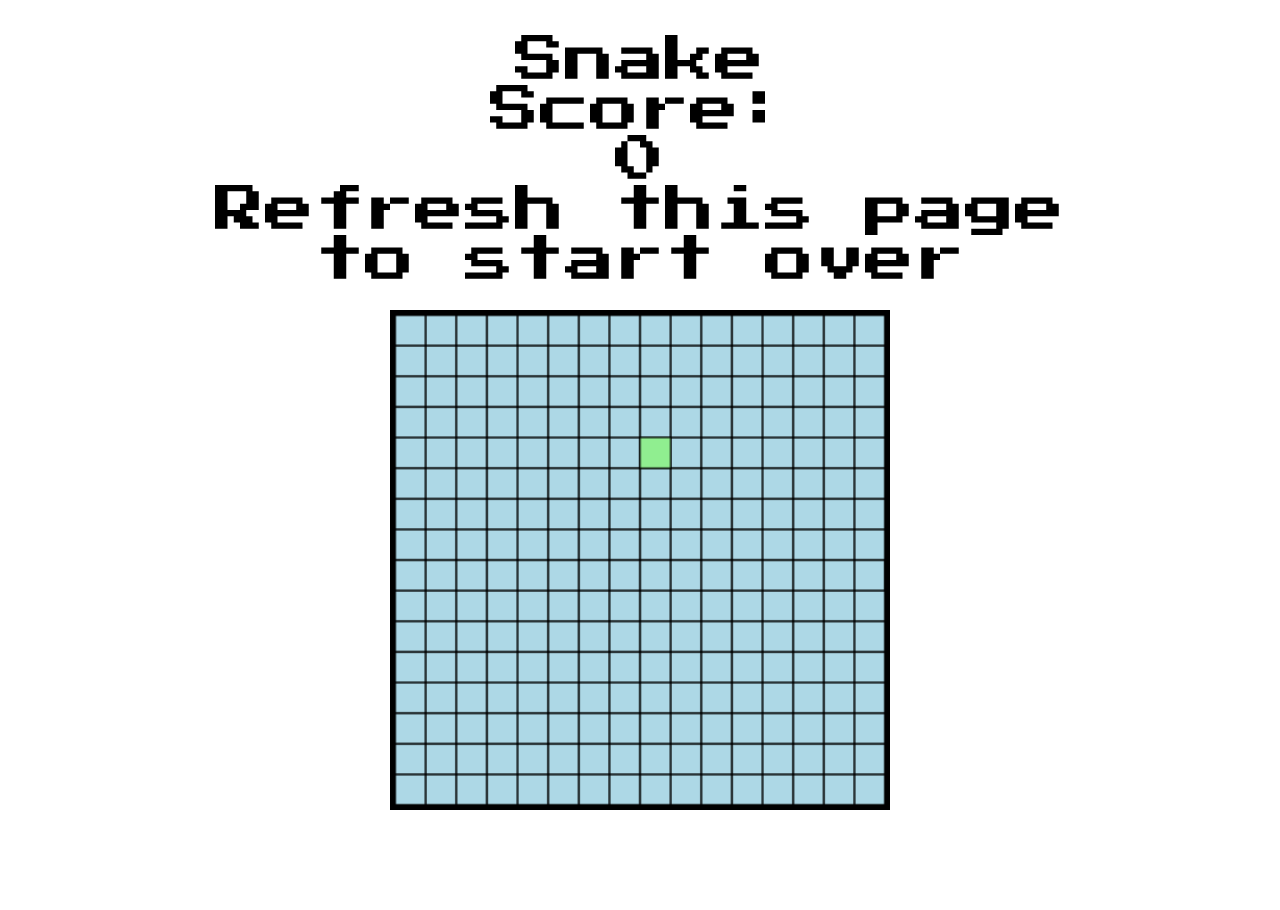
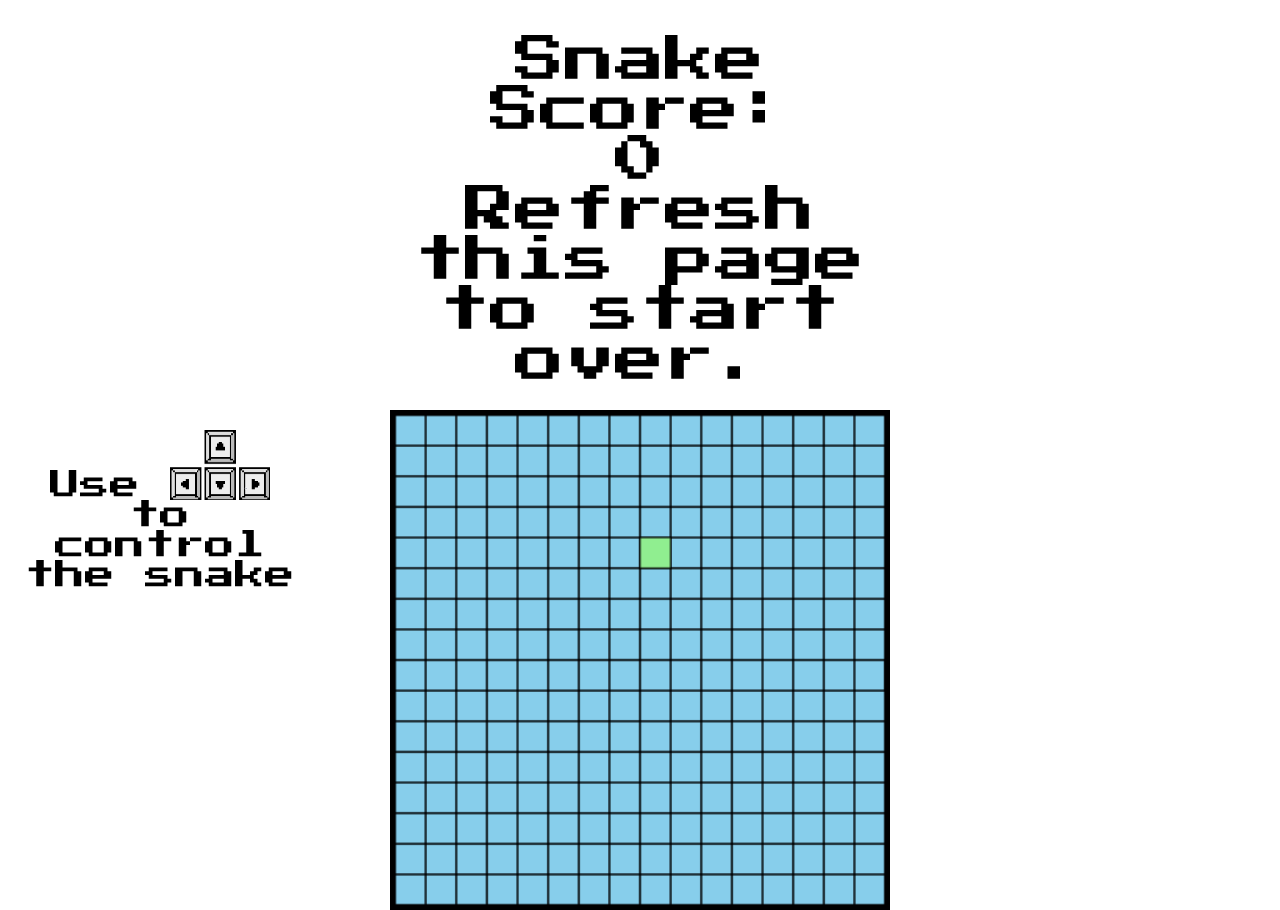
Before and after one commit to JoelWerme/HemsidaJava, a plain HTML site: page index.html in a window 1280 px wide. Before the commit the page ends 810 px from the top, so only its background shows below. Drawn offline with Linux system fonts and the light colour scheme.

Commit message:
instruktioner, vinstmeddelande

```diff
--- a/index.html
+++ b/index.html
@@ -14,7 +14,13 @@
         <p>Score: <p>
         <div id="score">0</div>
         <p id="gameOver"></p>
+        <p id="win"></p>
     </header>
+    <article>
+        <p>
+            Use <img src="arrowkey.png" alt="Picture of arrowkeys"> to control the snake
+        </p>
+    </article>
     <main>
       <canvas id="board" width="400" height="400"></canvas>
     </main>
--- a/script.js
+++ b/script.js
@@ -10,7 +10,8 @@ let horizontal = 25;
 let vertical = 0;
 let foodX;
 let foodY;
-let gameOverMsg = 'Refresh this page to start over';
+let gameOverMsg = 'Refresh this page to start over.';
+let winMsg = 'Congrats, you have won!'
 
 main();
 generate();
@@ -20,6 +21,7 @@ document.addEventListener("keydown", direction)
 function main()
 {
     if(gameOver()) return document.getElementById("gameOver").innerHTML = gameOverMsg;
+    if (score == 255) return document.getElementById("win").innerHTML = winMsg + gameOverMsg;
     setTimeout(function onTick()
    {
      clearCanvas();
@@ -46,7 +48,7 @@ function drawSnake()
 
 function clearCanvas()
 {
-    gameBoard_ctx.fillStyle = 'lightblue';
+    gameBoard_ctx.fillStyle = '#87CEEB';
     gameBoard_ctx.strokestyle = 'black';
     gameBoard_ctx.fillRect(0, 0, gameBoard.width, gameBoard.height);
     gameBoard_ctx.strokeRect(0, 0, gameBoard.width, gameBoard.height);
--- a/style.css
+++ b/style.css
@@ -10,18 +10,26 @@
 body {
   height: 100vh;
   display: grid;
-  grid-template-rows: 1fr 9fr;
-  grid-template-columns: 1fr 75% 1fr;
+  grid-template-rows: 1fr 8fr 1fr;
+  grid-template-columns: 1fr 50% 1fr;
   background-image: url(8bit.jpg);
   background-position: -50px;
 }
 
-header{
+header {
   padding-top: 10px;
   margin: 25px;
   grid-column: 2/3;
   text-align: center;
   font-size: 50px;
+}
+
+article {
+  margin: 20px;
+  text-align: center;
+  grid-row: 2/3;
+  grid-column: 1/2;
+  font-size: 30px;
 }
 
 main {
```
Also changed, not shown: arrowkey.png (added).
